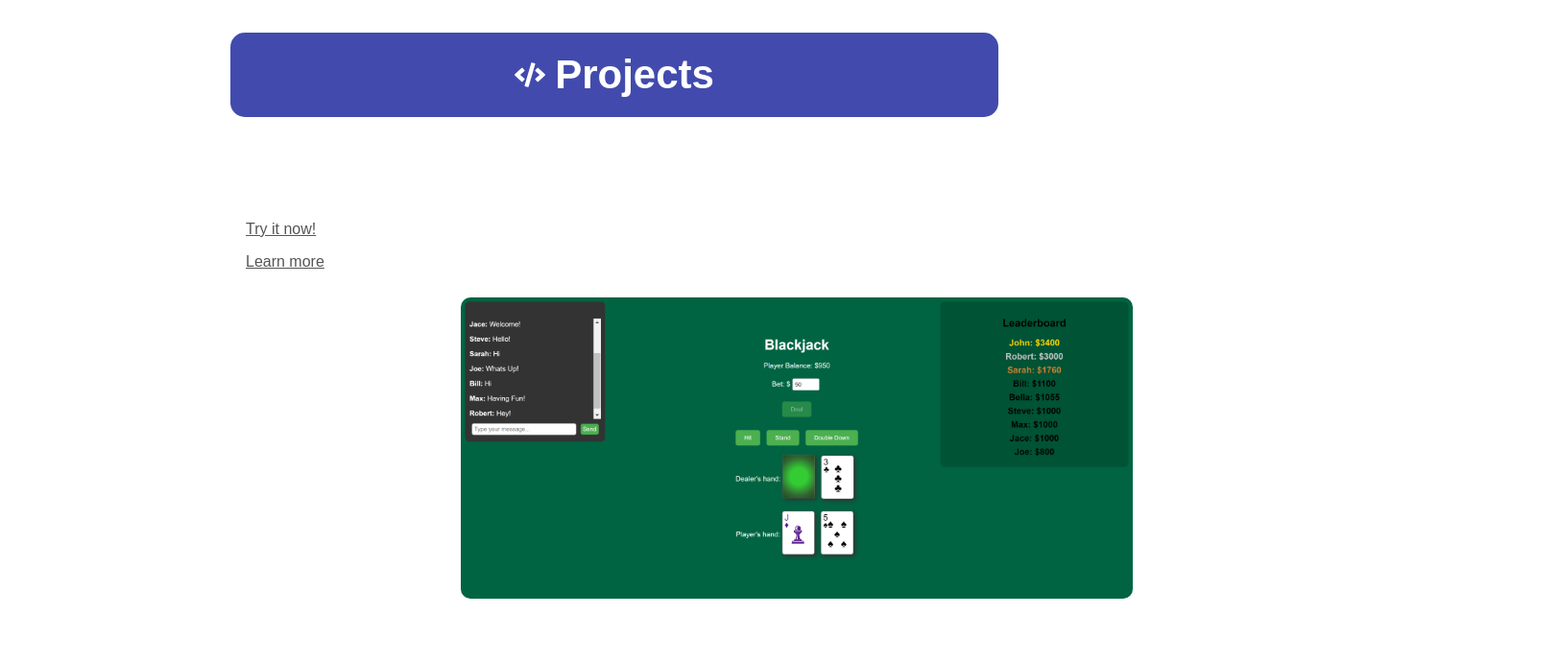
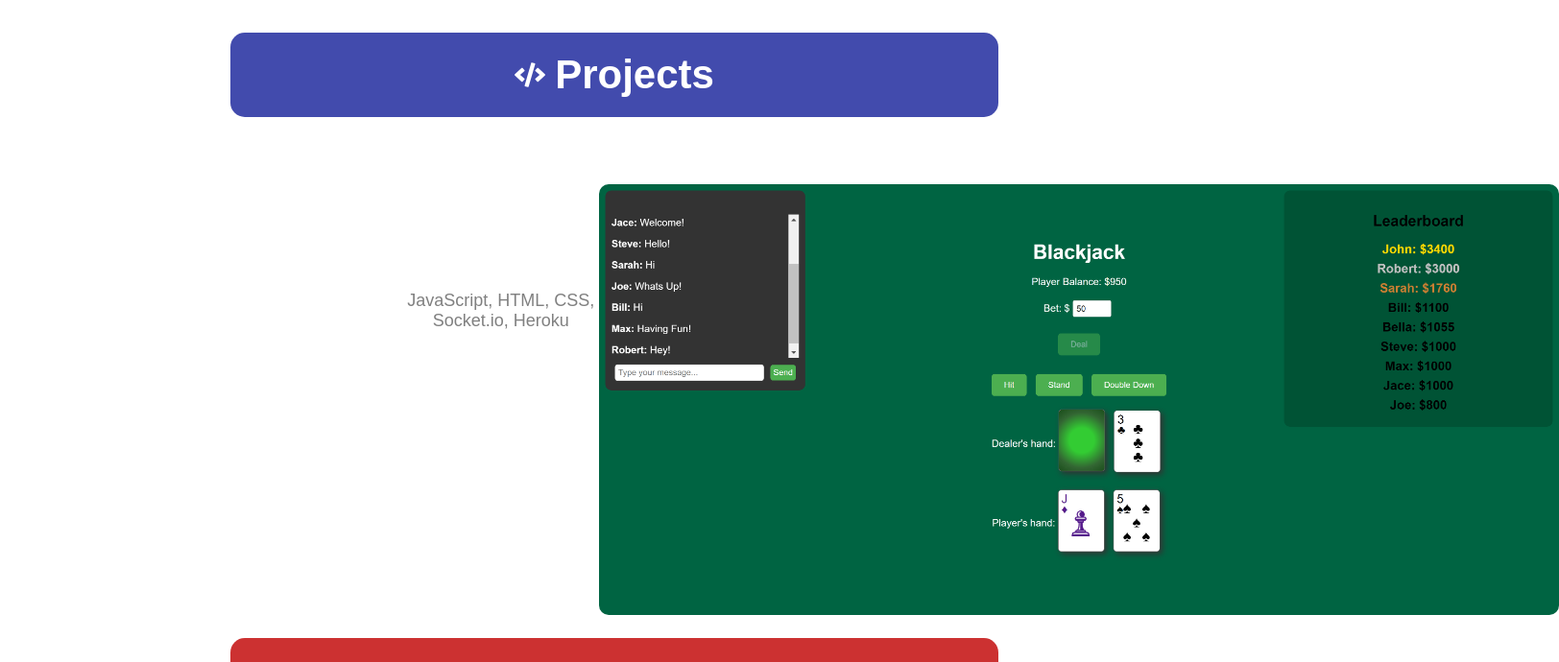
Before and after one commit to jace-roell/jace-roell.github.io, a React (Create React App) app: page / in a window 1280 px wide. Shown: the part 1900-2590 px from the top of the page at 96% size, 1624 px wide, since content can reach past the window. Built offline with nearby package versions, Linux system fonts and the light colour scheme.

Commit message:
added basic project styling

```diff
--- a/src/App.css
+++ b/src/App.css
@@ -122,15 +122,9 @@ canvas {
 }
 
 .header-container {
-  max-width: 600px;
-  margin: 0 auto;
-}
-
-.header-container {
   max-width: 800px;
   margin: 0 auto;
 }
-
 .header-background-blue{
   background: #424bad;
   border-radius: 15px;
@@ -156,7 +150,7 @@ canvas {
 .section-header h2 {
   color: #fff;
   margin: 0;
-  font-size: 42px; /* Adjust the font size as needed */
+  font-size: 42px;
 }
 
 .education-details {
@@ -175,64 +169,17 @@ canvas {
 }
 
 .experience-item img {
-  width: 100px; /* Adjust the width of the company logo */
+  width: 100px;
   height: auto;
-  margin-right: 20px; /* Space between the logo and text */
+  margin-right: 20px;
 }
 
 .experience-item h3 {
-  font-size: 24px; /* Increase the font size for better readability */
-  margin-right: auto; /* Push the date section to the right */
+  font-size: 24px;
+  margin-right: auto;
 }
 
 .experience-item .bullet-points {
   margin-top: 10px;
   text-align: left;
 }
-.try-now-btn {
-  margin-right: 10px;
-  margin-top: 100px;
-  padding: 8px 16px;
-  background-color: transparent;
-  color: #555;
-  text-decoration: underline;
-  transition: color 0.3s;
-}
-
-.try-now-btn:hover {
-  color: #424bad;
-}
-
-.learn-more-btn {
-  margin-right: 10px;
-  padding: 8px 16px;
-  background-color: transparent;
-  color: #555;
-  text-decoration: underline;
-  transition: color 0.3s;
-}
-
-.learn-more-btn:hover {
-  background-color: #ad2929;
-}
-
-.reference-image-container {
-  margin-top: 20px;
-  text-align: right;
-}
-
-.reference-image {
-  max-width: 100%;
-  height: auto;
-  width: 700px;
-  border-radius: 10px;
-  margin-right: 100px;
-  margin-bottom: 100px;
-}
-
-.buttons-container {
-  display: flex;
-  flex-direction: column;
-  align-items: flex-start;
-  margin-top: auto; /* Align buttons halfway vertically */
-}
--- a/src/App.js
+++ b/src/App.js
@@ -1,6 +1,7 @@
 import React, { useState, useEffect } from "react";
 import "./App.css";
 import StarryBackground from "./starryBackground";
+import ProjectEntry from './projectEntry';
 import {
   FaGraduationCap,
   FaBriefcase,
@@ -34,6 +35,17 @@ const BulletPoints = ({ points }) => (
 
 const App = () => {
   const [currentSection, setCurrentSection] = useState("");
+
+  const projectsData = [
+    {
+      imageUrl: require("./blackjackExample.png"),
+      name: "Live Blackjack Game",
+      description: "Blackjack game to allow for live competition between users to achieve the highest balance",
+      learnMoreHref: "https://github.com/jace-roell/online-blackjack",
+      liveAppHref: "./blackjack.html",
+      technologies: "JavaScript, HTML, CSS, Socket.io, Heroku",
+    },
+  ];
 
   useEffect(() => {
     const handleScroll = () => {
@@ -204,34 +216,12 @@ const App = () => {
               <h2>Projects</h2>
             </div>
           </div>
-    <div className="buttons-container">
-      <a
-        href="/blackjack.html"
-        target="_blank"
-        rel="noopener noreferrer"
-        className="try-now-btn"
-      >
-        Try it now!
-      </a>
-      <a
-        href="https://github.com/jace-roell/online-blackjack"
-        target="_blank"
-        rel="noopener noreferrer"
-        class="learn-more-btn"
-      >
-        Learn more
-      </a>
           </div>
-  </div>
-  <div className="reference-image-container">
-    <img
-      src={require("./blackjackExample.png")}
-      alt="image not found"
-      className="reference-image"
-    />
-  </div>
+            {projectsData.map((project, index) => (
+              <ProjectEntry key={index} {...project} />
+            ))}
+
       </section>
-
 
 <section id="skills" className="content-section">
   <div className="header-container">
@@ -243,6 +233,8 @@ const App = () => {
     </div>
   </div>
 </section>
+
+
 
       <section id="education" className="content-section">
         <div className="header-container">
--- /dev/null
+++ b/src/projectEntry.css
@@ -0,0 +1,83 @@
+
+.project-entry {
+    display: flex;
+    flex-direction: row;
+    justify-content: space-between;
+    align-items: flex-start;
+    padding: 20px;
+    margin-top: 30px;
+    margin-left: 400px;
+    margin-right: 300px;
+    align-items: center;
+}
+
+.sub-header-container {
+    display: flex;
+    flex-direction: column;
+    flex: 1;
+    align-items: center;
+}
+
+.project-header {
+    text-align: center;
+    font-size: 48px;
+}
+
+.project-header h2 {
+    font-size: 24px;
+    margin-bottom: 10px;
+}
+
+.technologies {
+    font-size: 18px;
+    color: gray;
+    text-align: center;
+}
+
+.buttons-container {
+    display: flex;
+    flex-direction: column;
+    align-items: center;
+}
+
+.try-now-btn,
+.learn-more-btn {
+    margin-bottom: 10px;
+    padding: 12px 20px;
+    background-color: transparent;
+    color: #fff;
+    text-decoration: underline;
+    transition: background 0.3s, color 0.3s;
+    white-space: nowrap;
+    font-size: 32px;
+    text-align: center;
+}
+
+.try-now-btn:hover {
+    color: #fff;
+    background-color: #424bad;
+}
+
+.learn-more-btn:hover {
+    background-color: #ad2929;
+    color: #fff;
+}
+
+.reference-image-container {
+
+}
+.reference-image {
+    max-width: 1000px;
+    height: auto;
+    border-radius: 10px;
+    margin-top: 20px
+}
+
+.project-info {
+    flex: 1;
+    align-content: center;
+}
+.vertical-align
+{
+    vertical-align:middle;
+}
--- /dev/null
+++ b/src/projectEntry.jsx
@@ -0,0 +1,48 @@
+// ProjectEntry.jsx
+
+import React from 'react';
+import './projectEntry.css';
+
+const ProjectEntry = ({ imageUrl, name, description, learnMoreHref, liveAppHref, technologies }) => {
+  return (
+    <div className="project-entry">
+      <div className="sub-header-container">
+        <div className="project-header">
+          <h2>{name}</h2>
+          <p className="technologies">{technologies}</p>
+        </div>
+        <div className="project-info">
+        <p>{description}</p>
+      </div>
+        <div className="buttons-container">
+          <a
+            href={liveAppHref || "/#"}
+            target="_blank"
+            rel="noopener noreferrer"
+            className="try-now-btn"
+          >
+            Try it now!
+          </a>
+          <a
+            href={learnMoreHref}
+            target="_blank"
+            rel="noopener noreferrer"
+            className="learn-more-btn"
+          >
+            Learn more
+          </a>
+        </div>
+
+      </div>
+      <div className="reference-image-container">
+        <img
+          src={imageUrl}
+          alt={`Image for ${name}`}
+          className="reference-image"
+        />
+      </div>
+    </div>
+  );
+};
+
+export default ProjectEntry;
```
Lines whose indentation alone changed are shown as unchanged.
